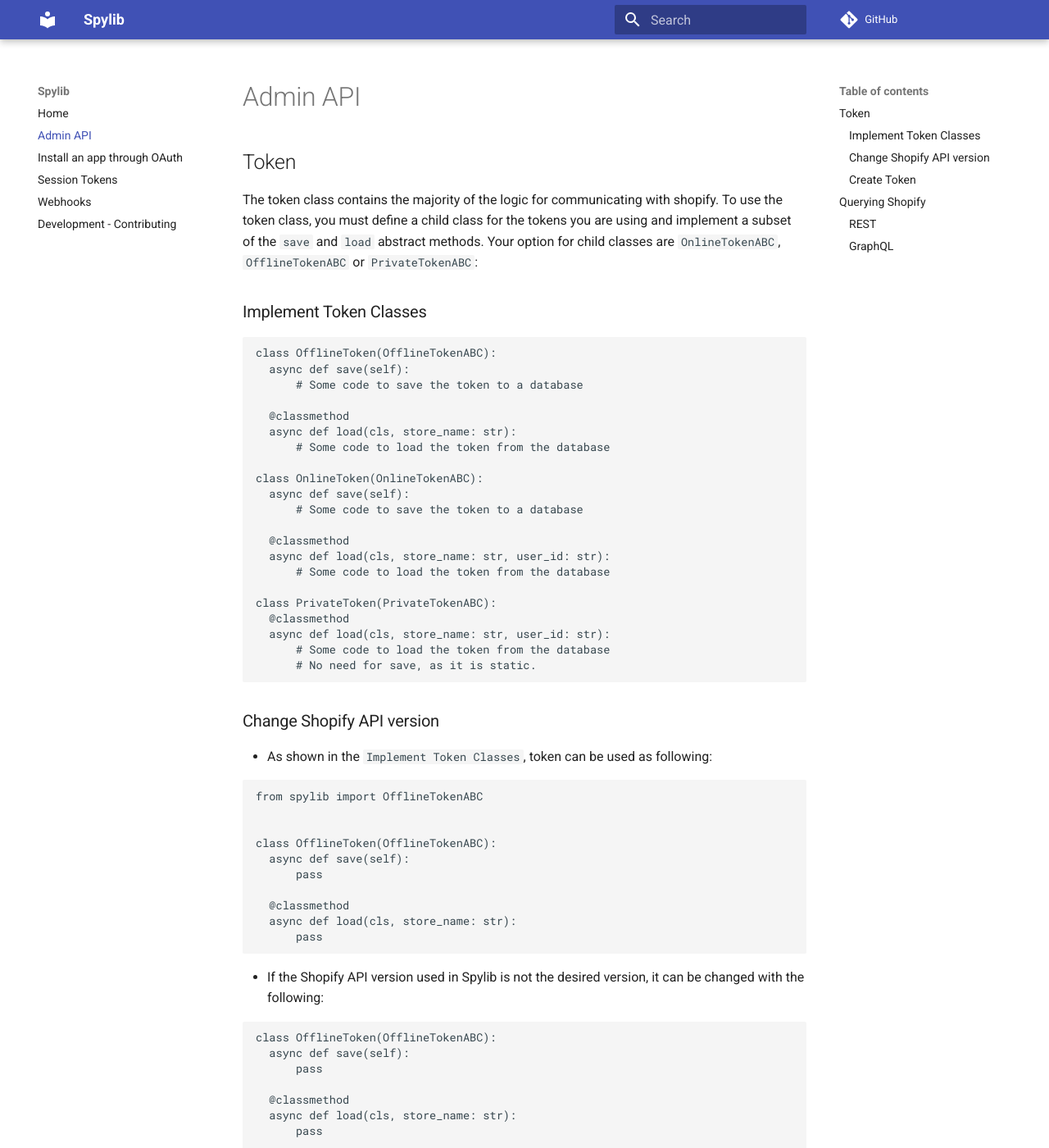
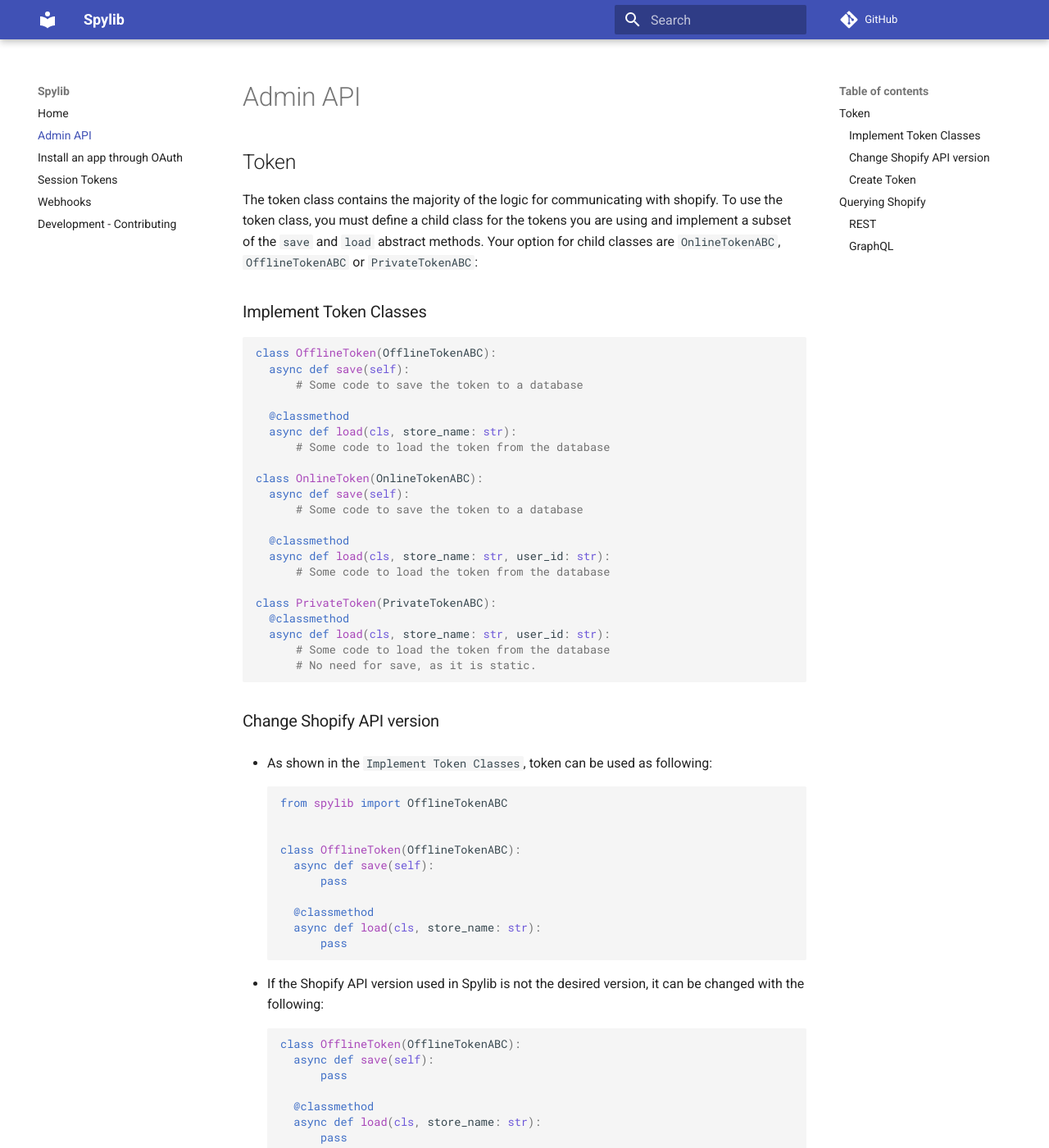
Before and after one commit to SatelCreative/spylib, an MkDocs documentation site: the page built from docs/admin-api.md, in a window 1280 px wide and 1400 px high. Shown: the whole window at 82% size. Built offline with MkDocs 1.6.1 and Material for MkDocs 9.7.7, drawn with Linux system fonts in a browser that asks for light colours; comment, search, counter and statistics services are not loaded; some of the changed text lies outside the part shown.

Commit message:
enable markdown extension for mkdocs

```diff
--- a/mkdocs.yml
+++ b/mkdocs.yml
@@ -12,3 +12,7 @@
 plugins:
   - search
   - awesome-pages
+markdown_extensions:
+- mdx_include:
+    base_path: docs
+- pymdownx.superfences
--- a/pyproject.toml
+++ b/pyproject.toml
@@ -39,6 +39,7 @@
 mkdocs = "1.3.0"
 mkdocs-awesome-pages-plugin = "v2.6.0"
 mkdocs-material = "7.3.6"
+mdx-include = "1.4.1"
 lazydocs = "0.4.8"
 pydocstyle = "6.1.1"
 brunette = "0.2.4"
```
